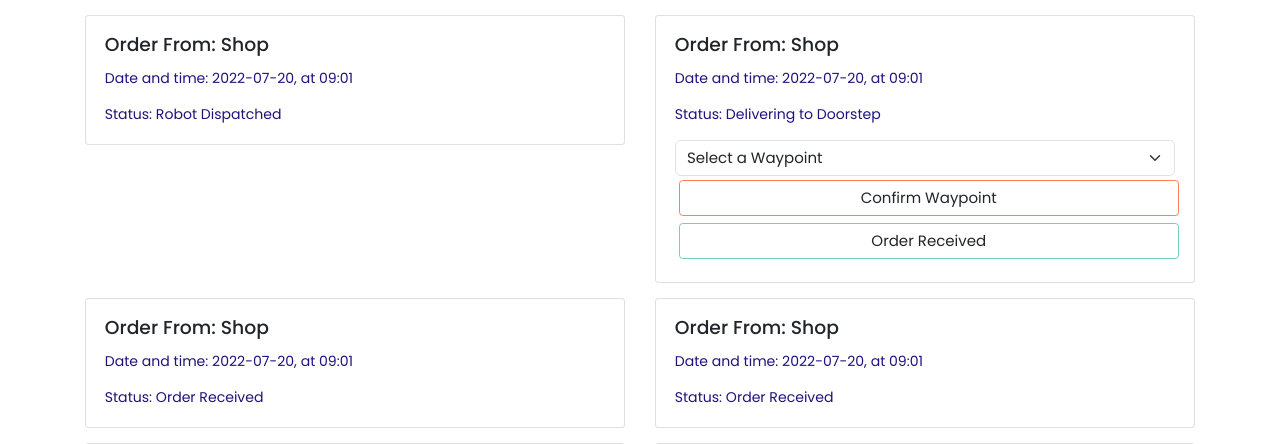
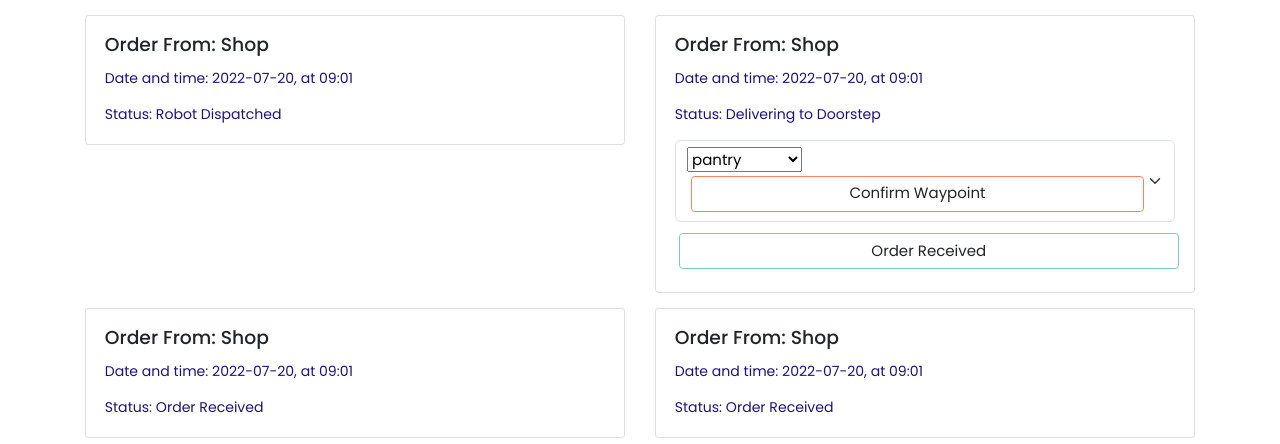
Before and after one commit to Capstone-S13/flask, a Flask app: page /customer/landing in a window 1280 px wide, after a click on "Delivery". Shown: the part 110-554 px from the top of the page. Run offline with Flask 2, Linux system fonts and the light colour scheme; a user stored in the database is signed in; data comes from the database, SQL or seed files in the repository; both versions use the stored data as it was after the commit; some libraries are stand-ins or nearby versions.

Commit message:
obtaining waypoints from html debug

```diff
--- a/application/customer/templates/customer/customerLanding.html
+++ b/application/customer/templates/customer/customerLanding.html
@@ -61,15 +61,15 @@
                   <p class="card-text text-color">Status: {{order.status}}</p>
                   {% if order.status == "Delivering to Doorstep" %}
                     <form action="/customer/order/waypoint/{{order.orderId}}" method="post">
-                      <select class="form-select" aria-label="Default select example">
-                        <option selected>Select a Waypoint</option>
+                      <label class="form-select for="waypoints">
+                        <select id="waypoints" name="waypoint_selected">
                           {% for waypoint in waypoints[order.orderId] %}
                           <option value="{{ waypoint }}">{{ waypoint }}</option>
                           {% endfor %}
                         </select>
-                      <button name="waypoint_button" type="submit" class="m-1 btn col btn-outline-red">Confirm Waypoint</button>
+                        <button type="submit" class="m-1 btn col btn-outline-red">Confirm Waypoint</button>
+                      </label>
                     </form>
-
                     <form action="/customer/order/{{order.orderId}}" method="post">
                       <button name="order_button" value="Delivered" class="m-1 btn col btn-outline-green">Order Received</button>
                     </form>
--- a/application/customer/views.py
+++ b/application/customer/views.py
@@ -74,7 +74,8 @@ def order(orderId):
 @login_required
 def set_waypoint(orderId):
     if request.method == "POST":
-        new_waypoint = request.form["waypoint_button"]
+        print(request.form)
+        new_waypoint = request.form["waypoint_selected"]
         print(new_waypoint)
         system.set_new_waypoint(orderId, new_waypoint)
         return redirect(url_for('customer.landing'))
--- a/application/store/templates/store/storeLanding.html
+++ b/application/store/templates/store/storeLanding.html
@@ -49,7 +49,7 @@
               <h5 class="card-title text-color">Order from: {{customerNames[order.customerId]}}</h5>
               <p class="card-text text-color">Order Created: {{order.dateCreated.strftime('%Y-%m-%d, at %H:%M')}}</p>
               <form action="/store/order/{{order.orderId}}" method="POST" class="row align-items-start">
-                <button name="order_button" value="8" class="m-1 btn col btn-outline-red">Reject Order</button>
+                <button name="order_button" value="Cancelled" class="m-1 btn col btn-outline-red">Reject Order</button>
                 <button name="order_button" value="Order Received" class="m-1 btn col btn-outline-green">Accept Order</button>
               </form>
             </div>
--- a/application/system.py
+++ b/application/system.py
@@ -384,8 +384,8 @@ def set_new_waypoint(orderId, new_waypoint):
     order = get_order(orderId)
     ipAddr, port = get_ip_route(order.customerPostalCode)
     buildingName = get_ingress_point(order.customerPostalCode)
-    waypoint = get_waypoint(order.customerPostalCode, order.customerUnitNumber)
-    send_external_task_rmf(ipAddr, port, task_to_update.taskId, buildingName, waypoint, task_to_update.robotId, TASK_GO_TO_UNIT, order.orderId)
+    # waypoint = get_waypoint(order.customerPostalCode, order.customerUnitNumber)
+    send_external_task_rmf(ipAddr, port, task_to_update.taskId, buildingName, new_waypoint, task_to_update.robotId, TASK_GO_TO_UNIT, order.orderId)
 
 #############
 #### RMF ####
```
Also changed, not shown: application/database/order.db, application/database/task.db. Lines whose indentation alone changed are shown as unchanged.
